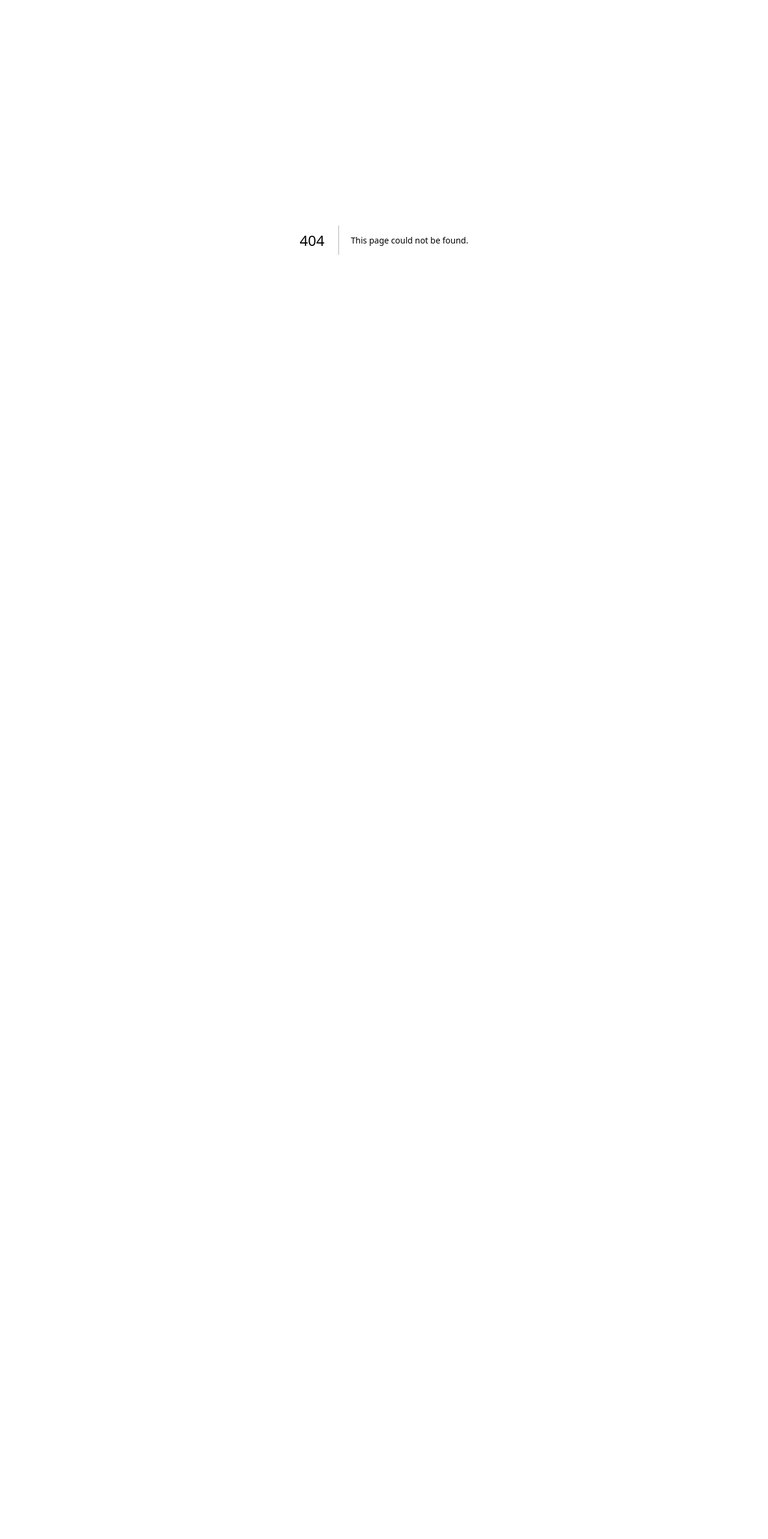
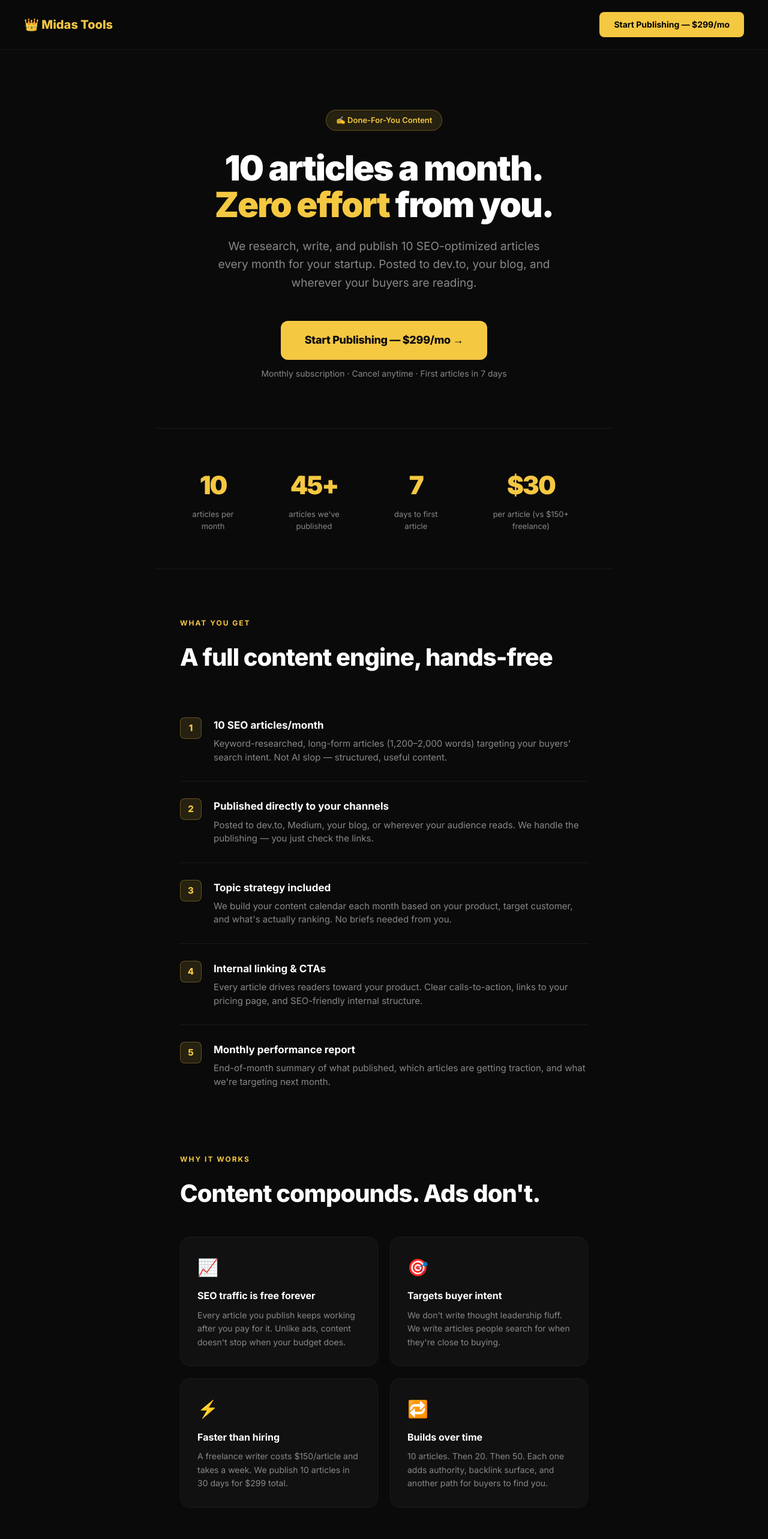
Before and after one commit to reymidas26/midastools-site, a Next.js app: page /content-service in a window 1280 px wide. Before the commit this address had no page. Shown: the top 2566 px of the page at 60% size. Before the commit the page ends 800 px from the top, so only its background shows below. Built offline with nearby package versions, Linux system fonts and the light colour scheme.

Commit message:
Add /content-service landing page — /mo content subscription

```diff
--- /dev/null
+++ b/pages/content-service.js
@@ -0,0 +1,140 @@
+import Head from 'next/head';
+import Link from 'next/link';
+
+const STRIPE_URL = 'https://buy.stripe.com/dRm9ASdgzcHfb0U4FIcMM06';
+
+export default function ContentService() {
+  return (
+    <>
+      <Head>
+        <title>AI Content Service — Done-For-You Articles, Every Month | Midas Tools</title>
+        <link rel="icon" type="image/png" href="/favicon.png" />
+        <meta name="twitter:card" content="summary_large_image" />
+        <meta property="og:image" content="https://www.midastools.co/og-image.png" />
+        <meta name="description" content="We publish 10 SEO articles per month for your startup. AI-written, human-reviewed, and posted directly to dev.to, Medium, and your blog. $299/mo." />
+        <link href="https://fonts.googleapis.com/css2?family=Inter:wght@400;600;700;800;900&display=swap" rel="stylesheet" />
+      </Head>
+      <style>{`
+        *,*::before,*::after{box-sizing:border-box;margin:0;padding:0}
+        :root{--gold:#F5C842;--black:#0A0A0A;--gray-900:#111;--gray-800:#1A1A1A;--gray-400:#888;--white:#fff}
+        html{scroll-behavior:smooth}
+        body{font-family:Inter,sans-serif;background:var(--black);color:var(--white);line-height:1.6;-webkit-font-smoothing:antialiased}
+        nav{display:flex;justify-content:space-between;align-items:center;padding:20px 40px;border-bottom:1px solid var(--gray-800);position:sticky;top:0;background:rgba(10,10,10,0.95);backdrop-filter:blur(10px);z-index:100}
+        .nav-logo{font-size:20px;font-weight:800;color:var(--gold);text-decoration:none}
+        .hero{max-width:760px;margin:0 auto;padding:100px 40px 80px;text-align:center}
+        .badge{display:inline-block;background:rgba(245,200,66,0.12);border:1px solid rgba(245,200,66,0.3);color:var(--gold);padding:6px 16px;border-radius:100px;font-size:13px;font-weight:600;margin-bottom:32px}
+        h1{font-size:clamp(32px,5vw,58px);font-weight:900;line-height:1.05;letter-spacing:-2px;margin-bottom:24px}
+        h1 span{color:var(--gold)}
+        .hero-sub{font-size:19px;color:var(--gray-400);max-width:560px;margin:0 auto 48px;line-height:1.6}
+        .btn{display:inline-block;background:var(--gold);color:var(--black);padding:18px 40px;border-radius:12px;font-size:18px;font-weight:800;text-decoration:none;letter-spacing:-0.3px}
+        .price-note{font-size:14px;color:var(--gray-400);margin-top:12px}
+        section{max-width:760px;margin:0 auto;padding:80px 40px}
+        .label{font-size:12px;font-weight:700;color:var(--gold);letter-spacing:2px;text-transform:uppercase;margin-bottom:16px}
+        h2{font-size:clamp(26px,3.5vw,40px);font-weight:800;letter-spacing:-1px;margin-bottom:40px}
+        .feature-grid{display:grid;grid-template-columns:1fr 1fr;gap:20px}
+        .feature{background:var(--gray-900);border:1px solid var(--gray-800);border-radius:16px;padding:28px}
+        .feature-icon{font-size:28px;margin-bottom:12px}
+        .feature h3{font-size:16px;font-weight:700;margin-bottom:8px}
+        .feature p{font-size:14px;color:var(--gray-400);line-height:1.6}
+        .deliverable{display:flex;gap:20px;padding:28px 0;border-bottom:1px solid var(--gray-800)}
+        .deliverable:last-child{border-bottom:none}
+        .d-num{flex-shrink:0;width:36px;height:36px;background:rgba(245,200,66,0.12);border:1px solid rgba(245,200,66,0.3);border-radius:8px;display:flex;align-items:center;justify-content:center;font-weight:800;color:var(--gold);font-size:15px}
+        .d-body h3{font-size:17px;font-weight:700;margin-bottom:6px}
+        .d-body p{font-size:15px;color:var(--gray-400);line-height:1.5}
+        .stat-row{display:flex;gap:40px;justify-content:center;padding:60px 40px;border-top:1px solid var(--gray-800);border-bottom:1px solid var(--gray-800);margin:0 auto;max-width:760px}
+        .stat{text-align:center}
+        .stat-num{font-size:42px;font-weight:900;color:var(--gold);letter-spacing:-2px}
+        .stat-label{font-size:13px;color:var(--gray-400);margin-top:4px}
+        .cta-box{background:linear-gradient(135deg,rgba(245,200,66,0.08) 0%,rgba(10,10,10,0) 60%);border:1px solid rgba(245,200,66,0.2);border-radius:24px;padding:80px 40px;text-align:center;max-width:760px;margin:0 auto 80px}
+        .cta-box h2{margin-bottom:16px}
+        .cta-box p{color:var(--gray-400);font-size:18px;margin-bottom:40px}
+        footer{border-top:1px solid var(--gray-800);padding:32px 40px;text-align:center;color:var(--gray-400);font-size:13px}
+        footer a{color:var(--gray-400)}
+        @media(max-width:600px){
+          nav{padding:16px 20px}
+          .hero{padding:60px 20px 60px}
+          section{padding:60px 20px}
+          .feature-grid{grid-template-columns:1fr}
+          .stat-row{flex-direction:column;gap:24px}
+        }
+      `}</style>
+
+      <nav>
+        <Link href="/" className="nav-logo">👑 Midas Tools</Link>
+        <a href={STRIPE_URL} style={{background:'var(--gold)',color:'#000',padding:'10px 24px',borderRadius:8,fontWeight:700,fontSize:14,textDecoration:'none'}}>Start Publishing — $299/mo</a>
+      </nav>
+
+      <div className="hero">
+        <div className="badge">✍️ Done-For-You Content</div>
+        <h1>10 articles a month.<br /><span>Zero effort</span> from you.</h1>
+        <p className="hero-sub">We research, write, and publish 10 SEO-optimized articles every month for your startup. Posted to dev.to, your blog, and wherever your buyers are reading.</p>
+        <a href={STRIPE_URL} className="btn">Start Publishing — $299/mo →</a>
+        <p className="price-note">Monthly subscription · Cancel anytime · First articles in 7 days</p>
+      </div>
+
+      <div className="stat-row">
+        {[
+          { n: '10', l: 'articles per month' },
+          { n: '45+', l: 'articles we\'ve published' },
+          { n: '7', l: 'days to first article' },
+          { n: '$30', l: 'per article (vs $150+ freelance)' },
+        ].map(s => (
+          <div className="stat" key={s.l}>
+            <div className="stat-num">{s.n}</div>
+            <div className="stat-label">{s.l}</div>
+          </div>
+        ))}
+      </div>
+
+      <section>
+        <div className="label">What You Get</div>
+        <h2>A full content engine, hands-free</h2>
+        <div>
+          {[
+            { n: '1', h: '10 SEO articles/month', p: 'Keyword-researched, long-form articles (1,200–2,000 words) targeting your buyers\' search intent. Not AI slop — structured, useful content.' },
+            { n: '2', h: 'Published directly to your channels', p: 'Posted to dev.to, Medium, your blog, or wherever your audience reads. We handle the publishing — you just check the links.' },
+            { n: '3', h: 'Topic strategy included', p: 'We build your content calendar each month based on your product, target customer, and what\'s actually ranking. No briefs needed from you.' },
+            { n: '4', h: 'Internal linking & CTAs', p: 'Every article drives readers toward your product. Clear calls-to-action, links to your pricing page, and SEO-friendly internal structure.' },
+            { n: '5', h: 'Monthly performance report', p: 'End-of-month summary of what published, which articles are getting traction, and what we\'re targeting next month.' },
+          ].map(d => (
+            <div className="deliverable" key={d.n}>
+              <div className="d-num">{d.n}</div>
+              <div className="d-body"><h3>{d.h}</h3><p>{d.p}</p></div>
+            </div>
+          ))}
+        </div>
+      </section>
+
+      <section style={{paddingTop:0}}>
+        <div className="label">Why It Works</div>
+        <h2>Content compounds. Ads don't.</h2>
+        <div className="feature-grid">
+          {[
+            { icon: '📈', h: 'SEO traffic is free forever', p: 'Every article you publish keeps working after you pay for it. Unlike ads, content doesn\'t stop when your budget does.' },
+            { icon: '🎯', h: 'Targets buyer intent', p: 'We don\'t write thought leadership fluff. We write articles people search for when they\'re close to buying.' },
+            { icon: '⚡', h: 'Faster than hiring', p: 'A freelance writer costs $150/article and takes a week. We publish 10 articles in 30 days for $299 total.' },
+            { icon: '🔁', h: 'Builds over time', p: '10 articles. Then 20. Then 50. Each one adds authority, backlink surface, and another path for buyers to find you.' },
+          ].map(f => (
+            <div className="feature" key={f.h}>
+              <div className="feature-icon">{f.icon}</div>
+              <h3>{f.h}</h3>
+              <p>{f.p}</p>
+            </div>
+          ))}
+        </div>
+      </section>
+
+      <div className="cta-box" id="start">
+        <div className="label" style={{marginBottom:16}}>Ready to start?</div>
+        <h2>10 articles live<br />in 30 days or less</h2>
+        <p>$299/month. No briefs. No back-and-forth. Just published content and a growing audience.</p>
+        <a href={STRIPE_URL} className="btn">Start Publishing — $299/mo →</a>
+        <p style={{marginTop:16,fontSize:13,color:'var(--gray-400)'}}>Secure checkout via Stripe · Cancel anytime · First article in 7 days</p>
+      </div>
+
+      <footer>
+        <p>© 2026 Midas Tools · <Link href="/" style={{color:'var(--gray-400)'}}>Home</Link> · <a href="mailto:rmidas26@gmail.com">rmidas26@gmail.com</a></p>
+      </footer>
+    </>
+  );
+}
```
